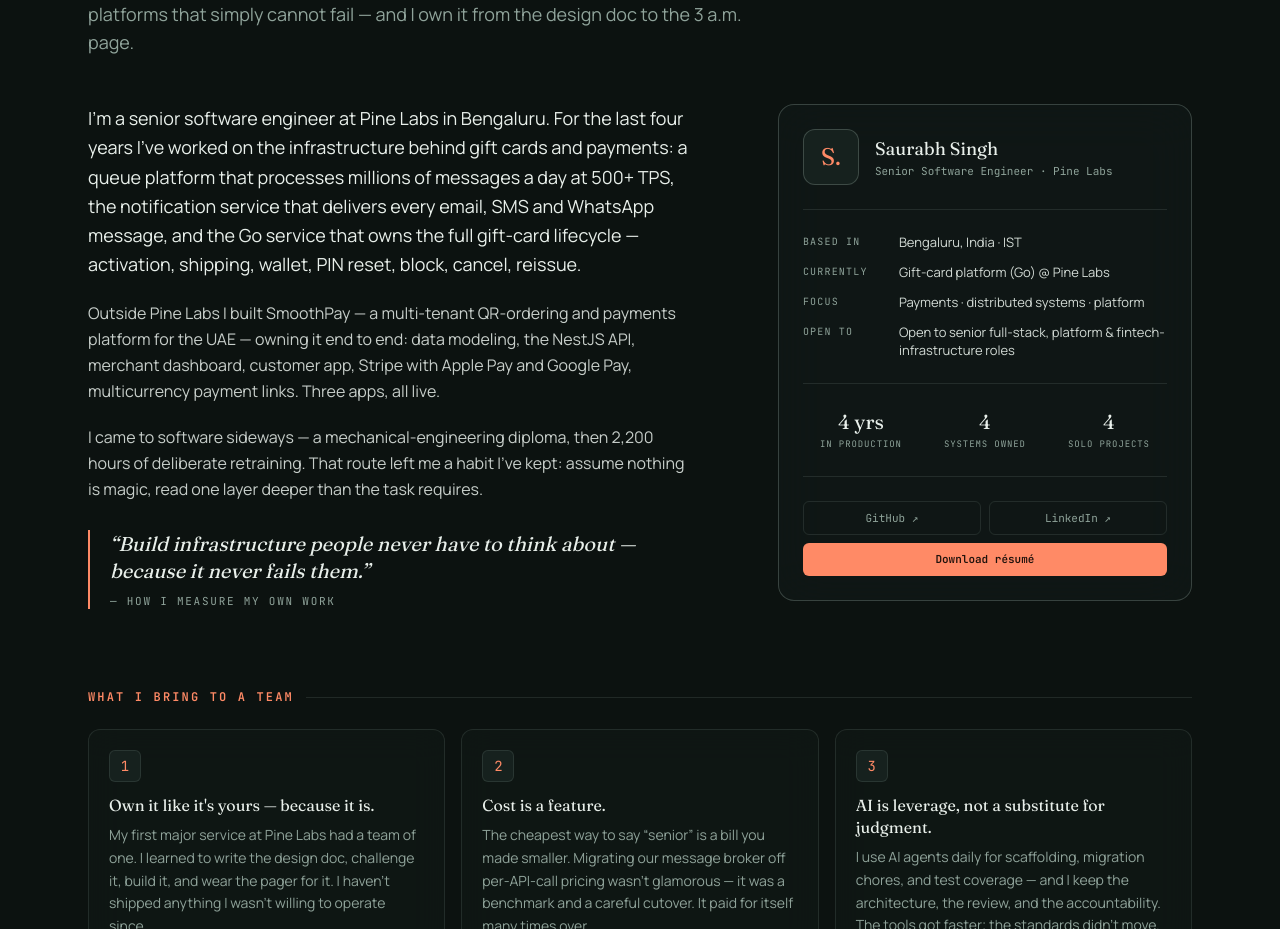
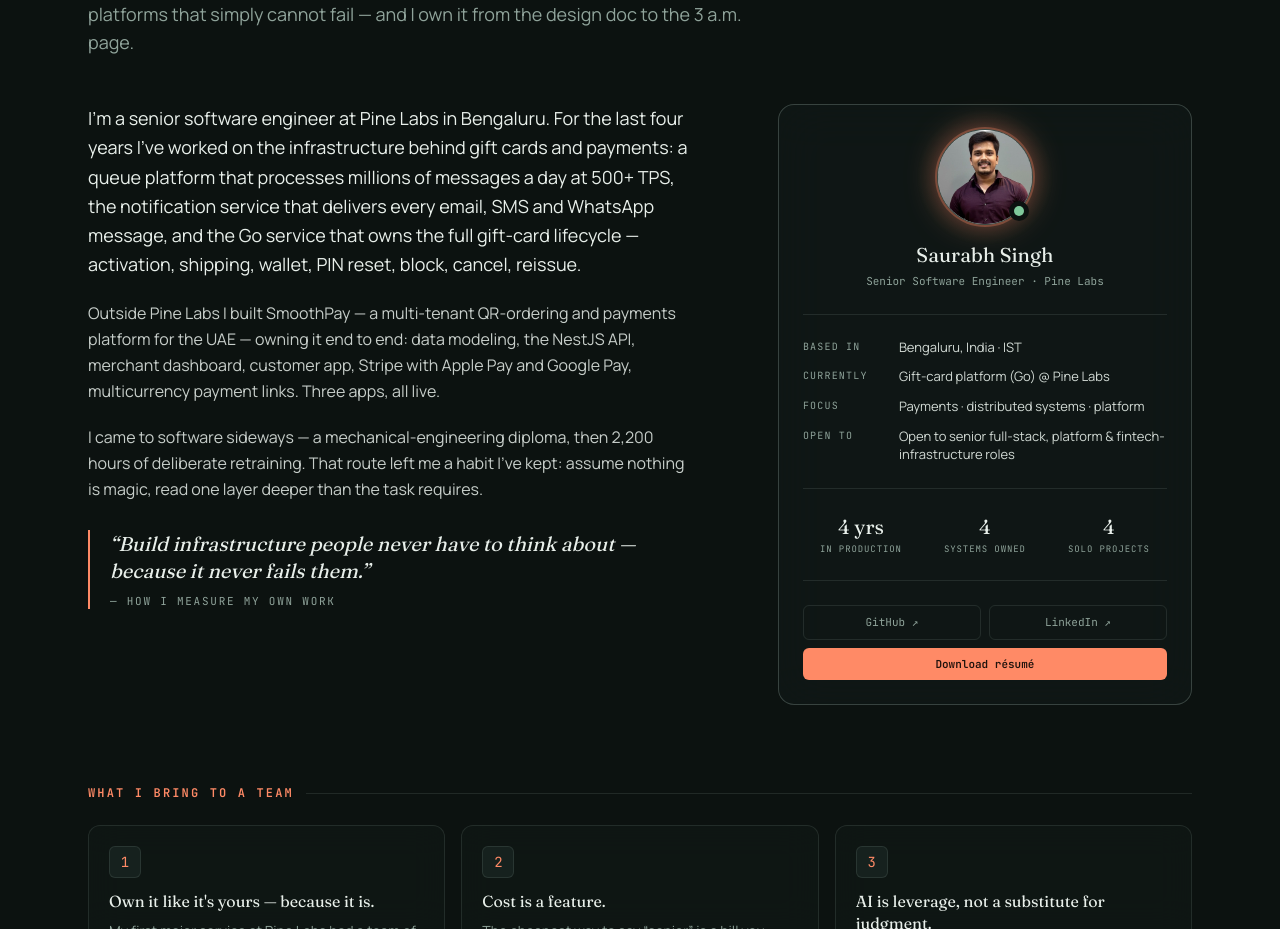
Before and after one commit to SaurabhSinghRbz/saurabh-singh-portfolio, a Next.js app: page / in a window 1280 px wide. Shown: the part 1711-2640 px from the top of the page. Built offline with nearby package versions, Linux system fonts and the light colour scheme.

Commit message:
Added profile photo in the details card

```diff
--- a/src/components/sections/About.tsx
+++ b/src/components/sections/About.tsx
@@ -1,3 +1,4 @@
+import Image from "next/image";
 import { site } from "@/content/site";
 import Reveal from "@/components/motion/Reveal";
 import SectionHeading from "@/components/ui/SectionHeading";
@@ -54,15 +55,36 @@
           <aside>
             <Reveal delay={0.08}>
               <div className="glass-panel-strong rounded-2xl p-6 lg:sticky lg:top-28">
-                {/* Identity */}
-                <div className="flex items-center gap-4">
-                  <span className="flex h-14 w-14 shrink-0 items-center justify-center rounded-xl border border-line-2 bg-surface-2 font-display text-2xl text-accent">
-                    S.
-                  </span>
-                  <div>
-                    <p className="font-display text-lg text-ink">{site.name}</p>
-                    <p className="font-mono text-[11px] text-muted">{site.role} · Pine Labs</p>
+                {/* Identity — centered hero */}
+                <div className="flex flex-col items-center text-center">
+                  <div className="relative">
+                    {/* Soft accent glow behind the portrait */}
+                    <div
+                      aria-hidden
+                      className="pointer-events-none absolute -inset-5 rounded-full bg-[radial-gradient(closest-side,color-mix(in_srgb,var(--t-accent)_22%,transparent),transparent)]"
+                    />
+                    <div className="relative h-24 w-24 overflow-hidden rounded-full border border-line-2 bg-surface-2 ring-2 ring-accent/30 shadow-[0_0_40px_-12px_var(--t-accent)]">
+                      <Image
+                        src="/profile.jpg"
+                        alt={`Portrait of ${site.name}`}
+                        fill
+                        sizes="96px"
+                        className="object-cover"
+                      />
+                    </div>
+                    {/* Available-for-work status dot */}
+                    <span
+                      className="absolute bottom-1 right-1 flex h-5 w-5 items-center justify-center rounded-full bg-bg"
+                      title="Open to opportunities"
+                    >
+                      <span className="relative flex h-2.5 w-2.5">
+                        <span className="absolute inline-flex h-full w-full animate-ping rounded-full bg-good opacity-70" />
+                        <span className="relative inline-flex h-2.5 w-2.5 rounded-full bg-good" />
+                      </span>
+                    </span>
                   </div>
+                  <p className="mt-4 font-display text-xl text-ink">{site.name}</p>
+                  <p className="mt-1 font-mono text-[11px] text-muted">{site.role} · Pine Labs</p>
                 </div>
 
                 {/* Facts */}
```
Also changed, not shown: public/profile.jpg (added).
